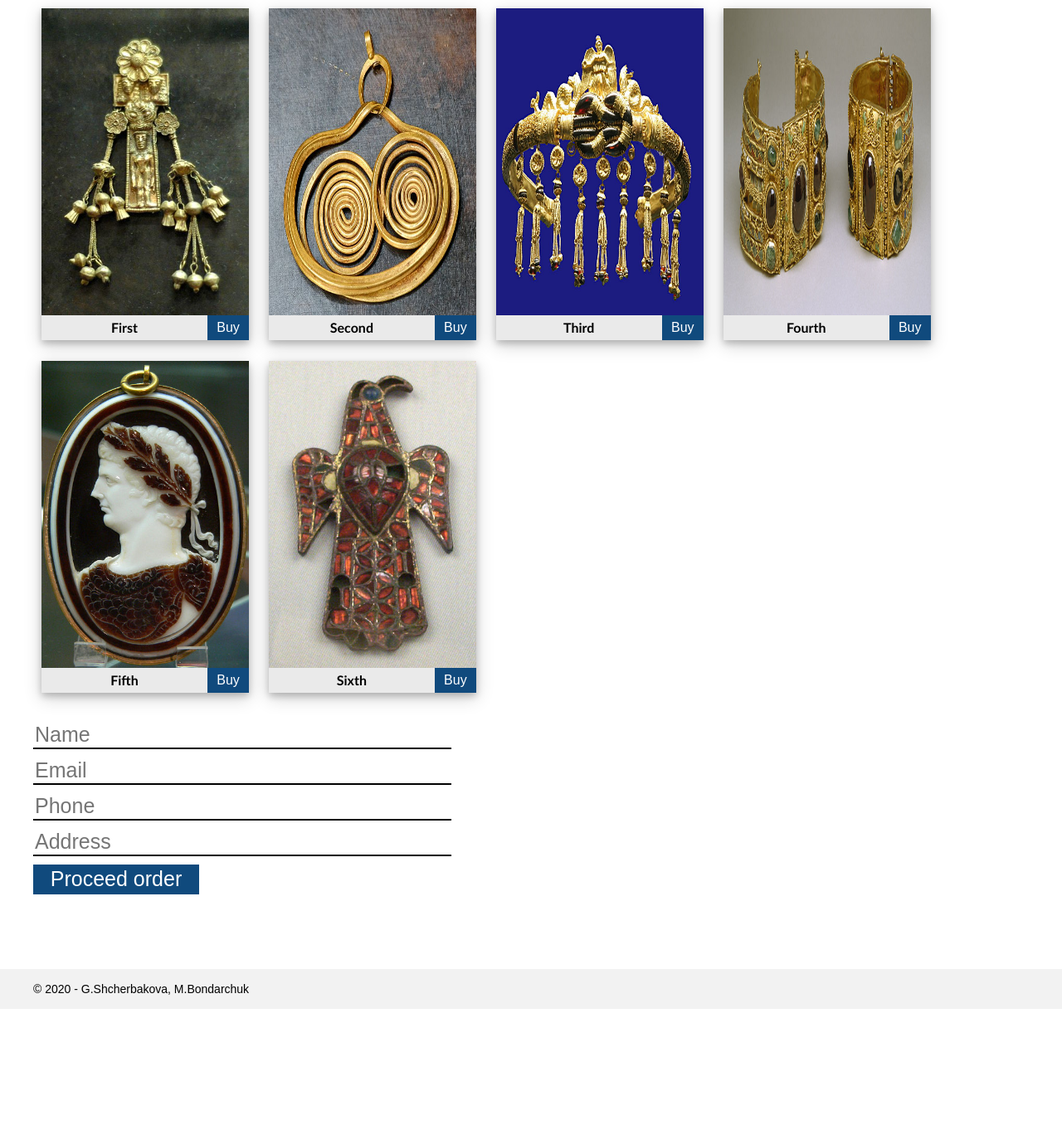
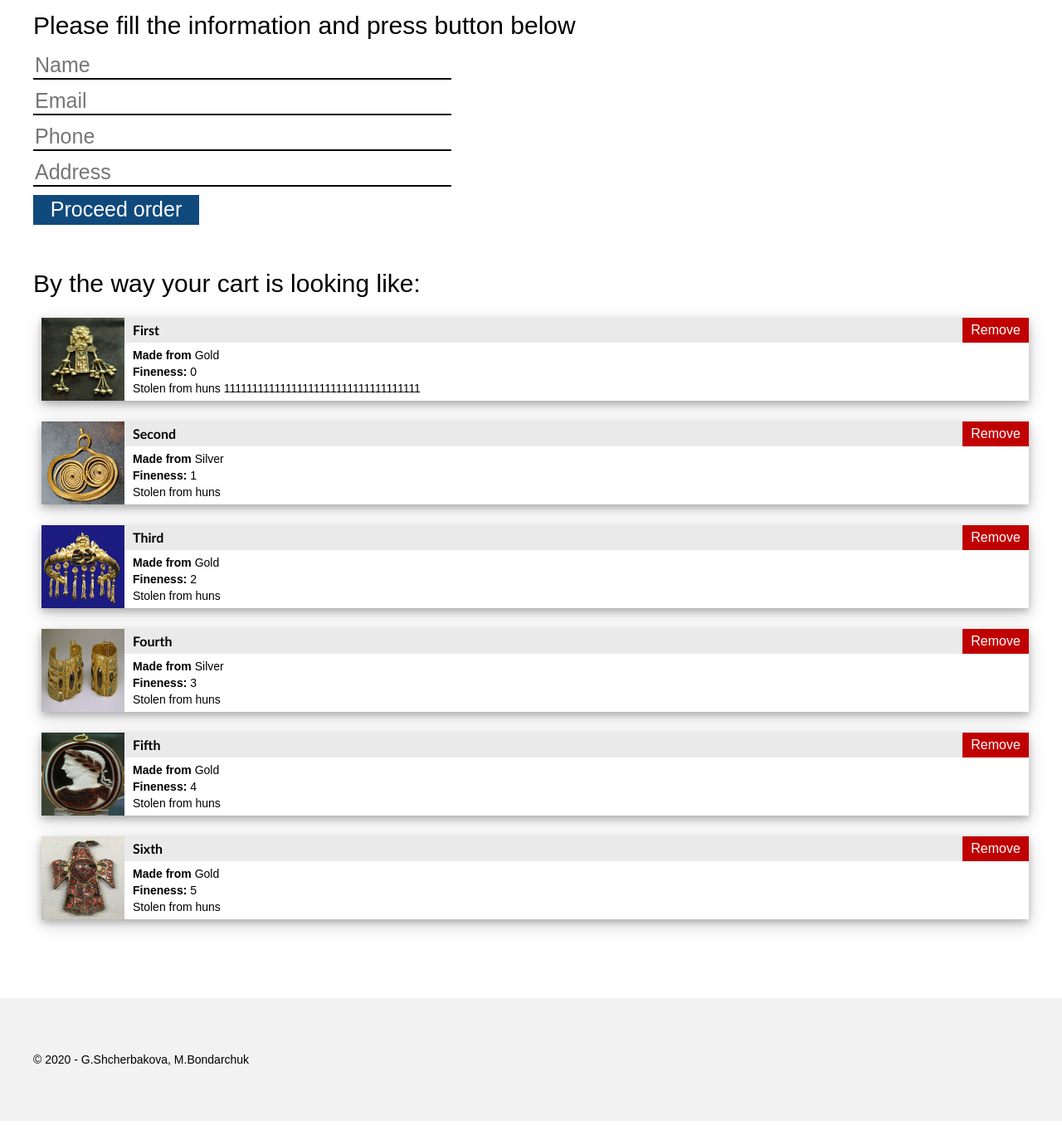
Before and after one commit to MaksymBondarchuk/Django-Jewellery-Online-Shop, a Django app: template templates/order.html in a window 1280 px wide. Shown: the part 50-1418 px from the top of the page at 83% size. Run offline with Django 3.2, Linux system fonts and the light colour scheme; data comes from the database, SQL or seed files in the repository; the template is opened without the code that fills it: values that come from a table or form of the project are taken from there, most other values are stand-ins (such as "Sample title", 1, 10 or a date in 2020).

Commit message:
Changed order page

```diff
--- a/Lab1/urls.py
+++ b/Lab1/urls.py
@@ -32,4 +32,5 @@ urlpatterns = [
     url(r'^fineness', Shop.views.fineness),
 
     url(r'^buy', Shop.views.buy),
+    url(r'^remove', Shop.views.remove),
 ]
--- a/static/footer.css
+++ b/static/footer.css
@@ -1,8 +1,3 @@
-.footer-outer {
-    padding-top: 80px;
-    height: 200px;
-    background: white;
-}
 
 .footer {
     /*clear: left;*/
@@ -11,11 +6,16 @@
 
     width: 100%;
 
-    display: table;
     /*margin: 0 auto;*/
     right: 0;
     left: 0;
 
+    margin-top: 80px;
     /*position: fixed;*/
     bottom: 0;
+    /*position: absolute;*/
+
+    flex: none;
+    padding-top: 50px;
+    padding-bottom: 50px;
 }
--- a/static/order.css
+++ b/static/order.css
@@ -1,5 +1,6 @@
 .customer-data {
-    padding-top: 20px;
+    padding-top: 10px;
+    padding-bottom: 50px;
 }
 
 .order-input {
@@ -40,3 +41,81 @@
 .order-proceed:active {
     background: black;
 }
+
+/*-------------------------------------------------------------------------------------------------------------------*/
+
+.store-item-order {
+    display: inline-block;
+    height: 100px;
+    width: 1190px;
+    margin: 10px;
+    box-shadow: 0 4px 8px 0 rgba(0, 0, 0, 0.2), 0 6px 20px 0 rgba(0, 0, 0, 0.19);
+    overflow: hidden;
+    position: relative;
+    z-index: 5;
+
+    -webkit-transition: transform 0.4s;
+}
+
+.store-item-order:hover {
+    overflow: visible;
+    z-index: 11;
+
+    transform: scale(1.1, 1.1);
+}
+
+.store-image-order {
+    float: left;
+    height: 100px;
+    width: 100px;
+    display: block;
+    /*margin-right: 10px;*/
+    /*margin: auto;*/
+    -webkit-transition: opacity 0.4s;
+    cursor: pointer;
+}
+
+.store-image-order:hover {
+    opacity: 0.7;
+}
+
+.store-item-title-order, .store-item-button-order {
+    height: 30px;
+    font-size: 16px;
+    line-height: 30px;
+}
+
+.store-item-title-order {
+    padding-left: 10px;
+    width: 1000px;
+    float: left;
+    background-color: #eaeaea;
+
+    font-family: Calibri, sans-serif;
+}
+
+.store-item-button-order {
+    text-align: center;
+    width: 80px;
+    float: right;
+    background-color: #C00000;
+    -webkit-transition: background-color 0.3s;
+    color: white;
+    cursor: pointer;
+}
+
+.store-item-button-order:hover {
+    background-color: red;
+    /*color: black;*/
+}
+
+.description-order {
+    margin-top: 35px;
+    padding-left: 110px;
+}
+
+.text-order {
+    margin-top: 0;
+    margin-bottom: 10px;
+    font-size: 30px;
+}
--- a/static/site.css
+++ b/static/site.css
@@ -48,7 +48,6 @@ body {
 
 .store-item {
     display: inline-block;
-    /*float: left;*/
     height: 400px;
     width: 250px;
     margin: 10px;
@@ -60,7 +59,6 @@ body {
 
 .store-item:hover {
     overflow: visible;
-
     z-index: 11;
 }
 
--- a/static/site.js
+++ b/static/site.js
@@ -46,6 +46,12 @@ function buy(id) {
     });
 }
 
+function remove(id) {
+    $.post("remove", {jewel: id}, function () {
+        location.href = 'order';
+    });
+}
+
 function metalChecked(id, item) {
     $.post("metal", {metal: id, state: item.checked}, function () {
         location.href = 'home';
--- a/templates/layout.html
+++ b/templates/layout.html
@@ -49,7 +49,7 @@
             <b>Order created</b>
         </div>
         <div class="modal-body">
-            We will contact you in short time...
+            We will contact you in a short time...
         </div>
         <div class="modal-button button" onclick="completeOrder()">
             OK
@@ -57,13 +57,11 @@
     </div>
 </div>
 
-<div class="footer-outer">
-    <div class="footer">
-        <div class="container">
-            <footer>
-                <p>&copy; {{ year }} - G.Shcherbakova, M.Bondarchuk</p>
-            </footer>
-        </div>
+<div class="footer">
+    <div class="container">
+        <footer>
+            <p>&copy; {{ year }} - G.Shcherbakova, M.Bondarchuk</p>
+        </footer>
     </div>
 </div>
 {#    <script src="{% static 'app/scripts/jquery-1.10.2.js' %}"></script>#}
--- a/templates/order.html
+++ b/templates/order.html
@@ -2,25 +2,29 @@
 {% load static %}
 
 {% block content %}
-    {% for jewel in jewels %}
-        <div class="store-item">
-            <div class="inner">
-                <img src="Images/{{ jewel.image }}" alt="{{ jewel.name }}" class="store-image"
-                     onclick="zoomImage(this)"/>
-                <div class="store-item-title"><b>{{ jewel.name }}</b></div>
-                <div class="store-item-button" onclick="buy('{{ jewel.id }}')">Buy</div>
-                <p class="description"><b>Made from </b>{{ jewel.metal.name }}<br/>
-                    <b>Fineness: </b>{{ jewel.fineness }}<br/>
-                    {{ jewel.description }}</p>
-            </div>
-        </div>
-    {% endfor %}
-
     <div class="customer-data">
+        <p class="text-order">Please fill the information and press button below</p>
         <input class="order-input" type="text" title="Name" placeholder="Name"/><br>
         <input class="order-input" type="text" title="Email" placeholder="Email"/><br>
         <input class="order-input" type="text" title="Phone" placeholder="Phone"/><br>
         <input class="order-input" type="text" title="Address" placeholder="Address"/><br>
         <div class="order-proceed button" onclick="showOrderMessage()">Proceed order</div>
     </div>
+
+    <p class="text-order">By the way your cart is looking like:</p>
+    {% for jewel in jewels %}
+        <div class="store-item-order">
+            {#            <div class="inner-order">#}
+            <img src="Images/{{ jewel.image }}" alt="{{ jewel.name }}" class="store-image-order"
+                 onclick="zoomImage(this)"/>
+            <div class="store-item-title-order"><b>{{ jewel.name }}</b></div>
+            <div class="store-item-button-order" onclick="remove('{{ jewel.id }}')">Remove</div>
+            <p class="description-order"><b>Made from </b>{{ jewel.metal.name }}<br/>
+                <b>Fineness: </b>{{ jewel.fineness }}<br/>
+                {{ jewel.description }}</p>
+            {#            </div>#}
+        </div>
+    {% endfor %}
+
+
 {% endblock %}
```
Also changed, not shown: Shop/views.py (+17 -0 lines).
